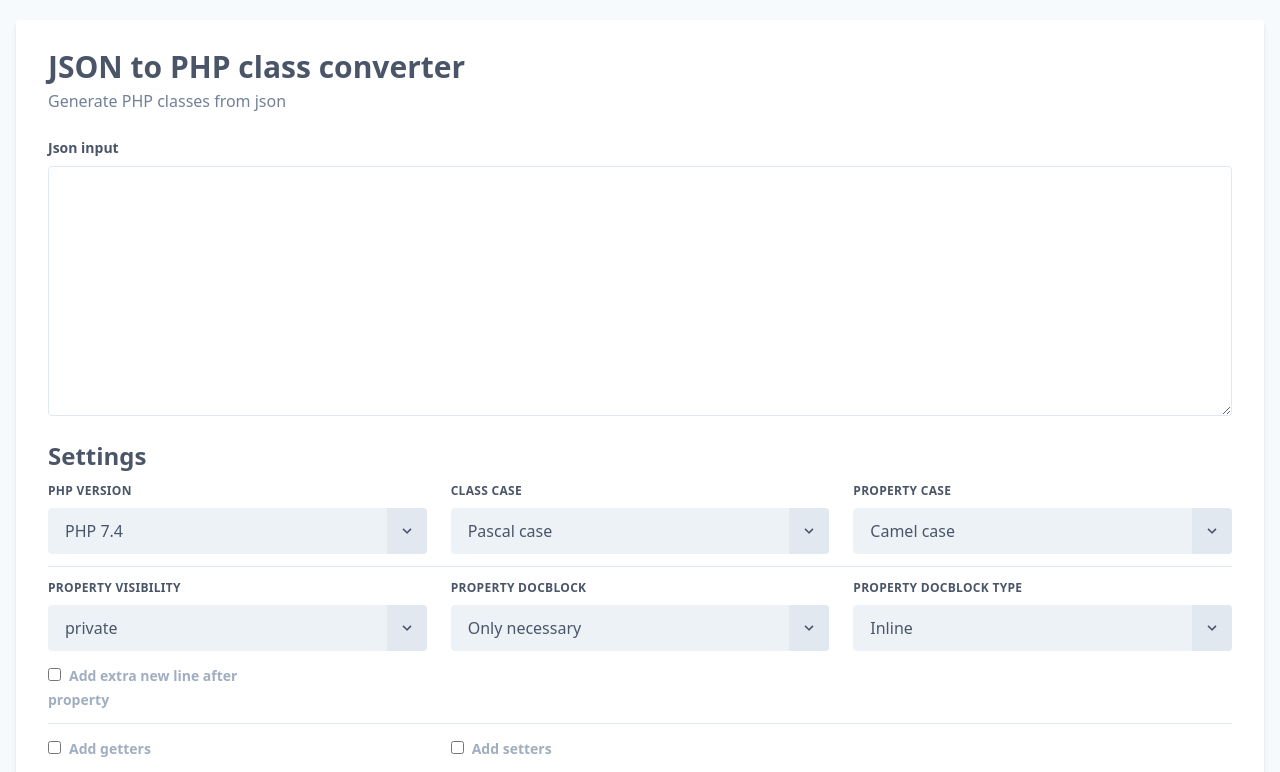
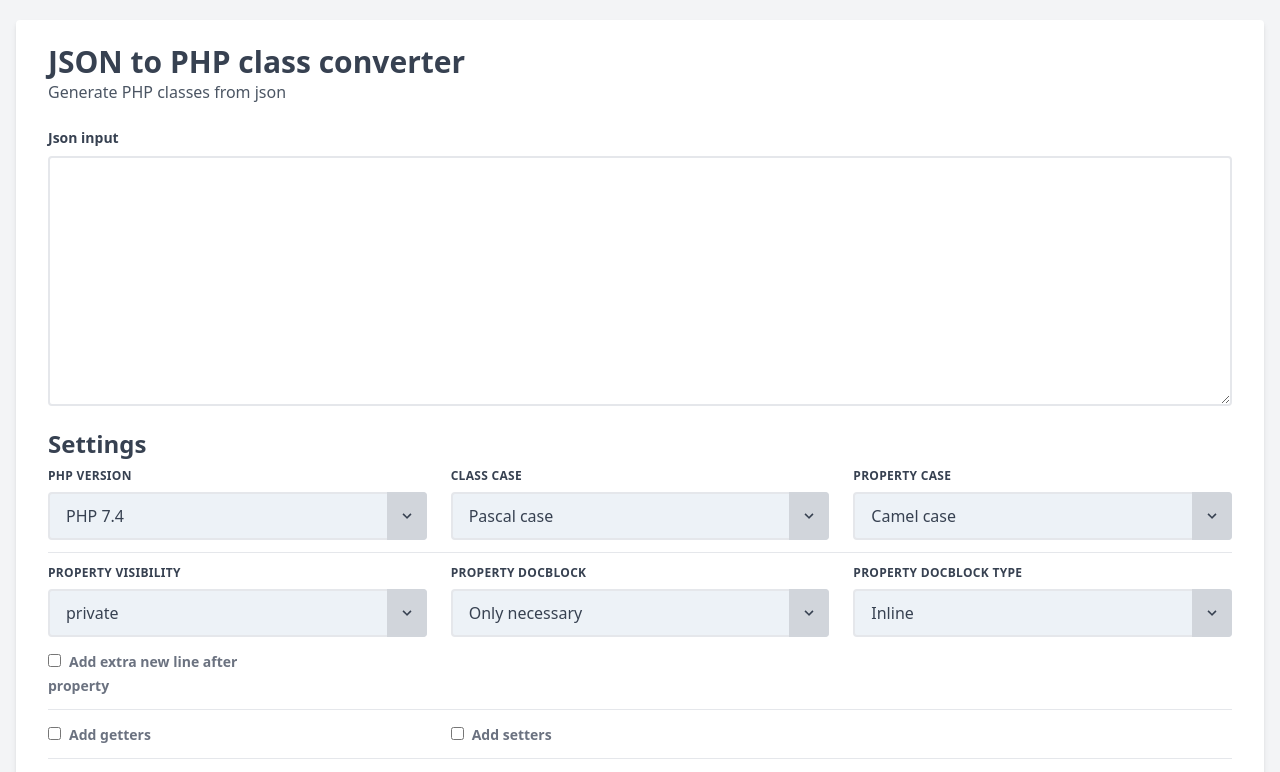
Before and after one commit to jacobdekeizer/json-to-php-generator, a Vue app: page /#/ in a window 1280 px wide. Shown: the top 772 px of the page. Built offline with nearby package versions, Linux system fonts and the light colour scheme.

Commit message:
Update dependencies

```diff
--- a/postcss.config.js
+++ b/postcss.config.js
@@ -1,6 +1,6 @@
 module.exports = {
-  plugins: [
-    require('tailwindcss'),
-    require('autoprefixer')
-  ]
-};
+  plugins: {
+    tailwindcss: {},
+    autoprefixer: {}
+  }
+}
--- a/src/classes/factories/PhpClassFactory.ts
+++ b/src/classes/factories/PhpClassFactory.ts
@@ -141,7 +141,7 @@ export default class PhpClassFactory {
             }
         }
 
-        // make properties nullable which are in one object but not the other
+        // make properties nullable which are in one object but not in the other
         for (const phpClass of phpClasses) {
             properties
                 .filter(curProp => !phpClass.getProperties().some(prop => prop.getName() === curProp.getName()))
--- a/src/classes/presenters/PhpClassFromJsonMethodPresenter.ts
+++ b/src/classes/presenters/PhpClassFromJsonMethodPresenter.ts
@@ -2,7 +2,6 @@ import Settings from '@/classes/dto/Settings';
 import ArrayType from '@/classes/php-types/ArrayType';
 import PhpSetterPresenter from '@/classes/presenters/PhpSetterPresenter';
 import PhpDocblockPresenter from '@/classes/presenters/PhpDocblockPresenter';
-import UnknownType from '@/classes/php-types/UnknownType';
 import PhpPropertyTypePresenter from '@/classes/presenters/PhpPropertyTypePresenter';
 import PhpProperty from '@/classes/dto/PhpProperty';
 
--- a/src/components/form/Select.vue
+++ b/src/components/form/Select.vue
@@ -4,7 +4,7 @@
             {{ this.label }}
         </label>
         <div class="relative">
-            <select class="block appearance-none w-full bg-gray-200 border border-gray-200 text-gray-700 py-3 px-4 pr-8 rounded leading-tight focus:outline-none focus:bg-white focus:border-gray-500"
+            <select class="block appearance-none w-full bg-blue-gray border-2 border-gray-200 text-gray-700 py-3 px-4 pr-8 rounded leading-tight focus:outline-none focus:bg-white focus:border-gray-500"
                     v-model="value"
                     :id="this.id">
                 <option v-for="option in this.options" :value="option.value" :key="option.value">
--- a/src/components/form/TextArea.vue
+++ b/src/components/form/TextArea.vue
@@ -3,7 +3,7 @@
         <label class="block text-gray-700 text-sm font-bold mb-2" :for="this.id">
             {{ this.label }}
         </label>
-        <textarea :id="this.id" v-model="value" class="resize-y border rounded focus:outline-none focus:shadow-outline w-full min-height"/>
+        <textarea :id="this.id" v-model="value" class="resize-y border-solid border-2 border-gray-200 rounded w-full min-height"/>
     </div>
 </template>
 
--- a/tailwind.config.js
+++ b/tailwind.config.js
@@ -18,7 +18,8 @@ module.exports = {
     },
     extend: {
       colors: {
-        cyan: '#9cdbff',
+        'blue-gray': '#edf2f7',
+        'blue-gray-darker': '#e2e8f0'
       },
       spacing: {
         '96': '24rem',
```
Also changed, not shown: package.json (+28 -23 lines), 1 other file (tests, documents, lock files or other folders).
